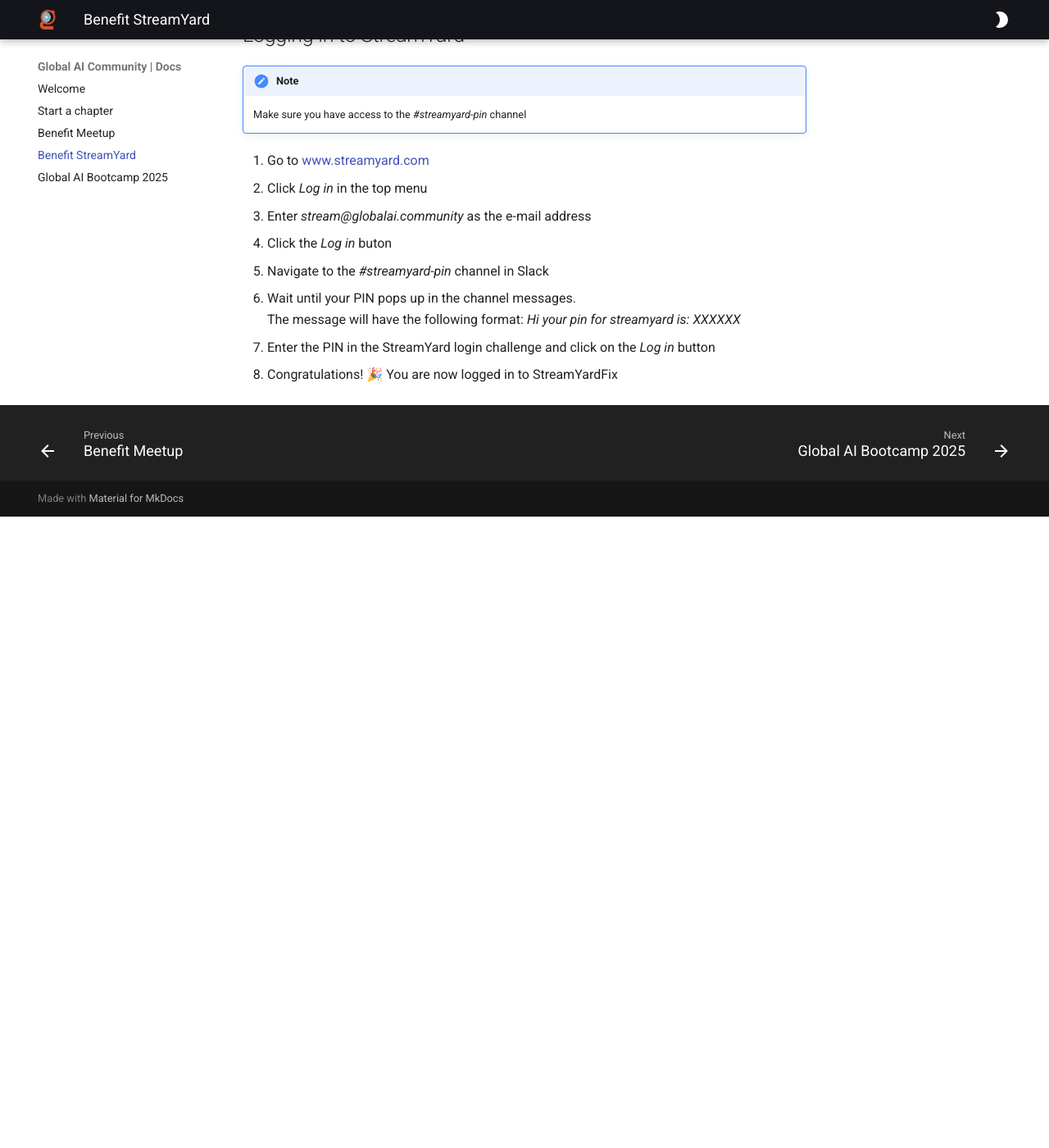
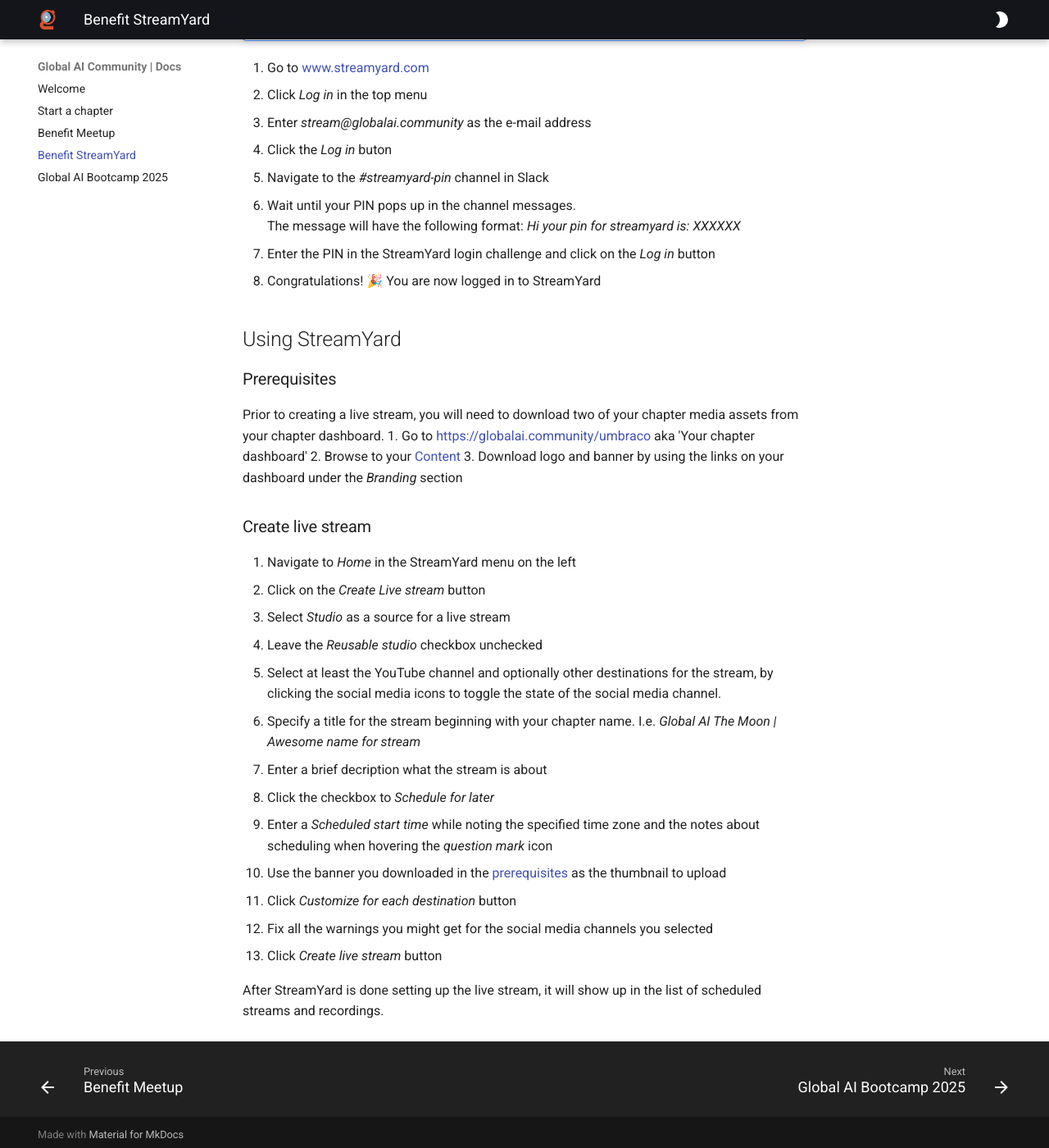
Before and after one commit to GlobalAICommunity/docs, an MkDocs documentation site: the page built from docs/streamyard.md, in a window 1280 px wide and 1400 px high, scrolled down 781 px. Shown: the whole window at 82% size. Built offline with MkDocs 1.6.1 and Material for MkDocs 9.7.7, drawn with Linux system fonts in a browser that asks for light colours; before the commit the page ends 1411 px from its top, so only the background shows below that; some of the changed text lies outside the part shown.

Commit message:
Added creating live stream

```diff
--- a/docs/streamyard.md
+++ b/docs/streamyard.md
@@ -5,7 +5,6 @@
 ## How to use this benefit:
 
 !!! Login credentials
-    |       |      |
     | ----- | ---- |
     | Site  | [www.streamyard.com](https://www.streamyard.com) |
     | Login | stream@globalai.community |
@@ -29,4 +28,29 @@ You can request access by sending a message in Slack to the **@hq** user group.
 6. Wait until your PIN pops up in the channel messages.
 The message will have the following format: *Hi your pin for streamyard is: XXXXXX*
 7. Enter the PIN in the StreamYard login challenge and click on the *Log in* button
-8. Congratulations! 🎉 You are now logged in to StreamYardFix
+8. Congratulations! 🎉 You are now logged in to StreamYard
+
+## Using StreamYard
+
+### Prerequisites
+Prior to creating a live stream, you will need to download two of your chapter media assets from your chapter dashboard.
+1. Go to [https://globalai.community/umbraco](https://globalai.community/umbraco) aka 'Your chapter dashboard'
+2. Browse to your [Content](https://globalai.community/umbraco#/content)
+3. Download logo and banner by using the links on your dashboard under the *Branding* section
+
+### Create live stream
+1. Navigate to *Home* in the StreamYard menu on the left
+2. Click on the *Create Live stream* button
+3. Select *Studio* as a source for a live stream
+4. Leave the *Reusable studio* checkbox unchecked
+5. Select at least the YouTube channel and optionally other destinations for the stream, by clicking the social media icons to toggle the state of the social media channel.
+6. Specify a title for the stream beginning with your chapter name. I.e. *Global AI The Moon | Awesome name for stream*
+7. Enter a brief decription what the stream is about
+8. Click the checkbox to *Schedule for later*
+9. Enter a *Scheduled start time* while noting the specified time zone and the notes about scheduling when hovering the *question mark* icon
+10. Use the banner you downloaded in the [prerequisites](#prerequisites) as the thumbnail to upload
+11. Click *Customize for each destination* button
+12. Fix all the warnings you might get for the social media channels you selected
+13. Click *Create live stream* button
+
+After StreamYard is done setting up the live stream, it will show up in the list of scheduled streams and recordings.
```
